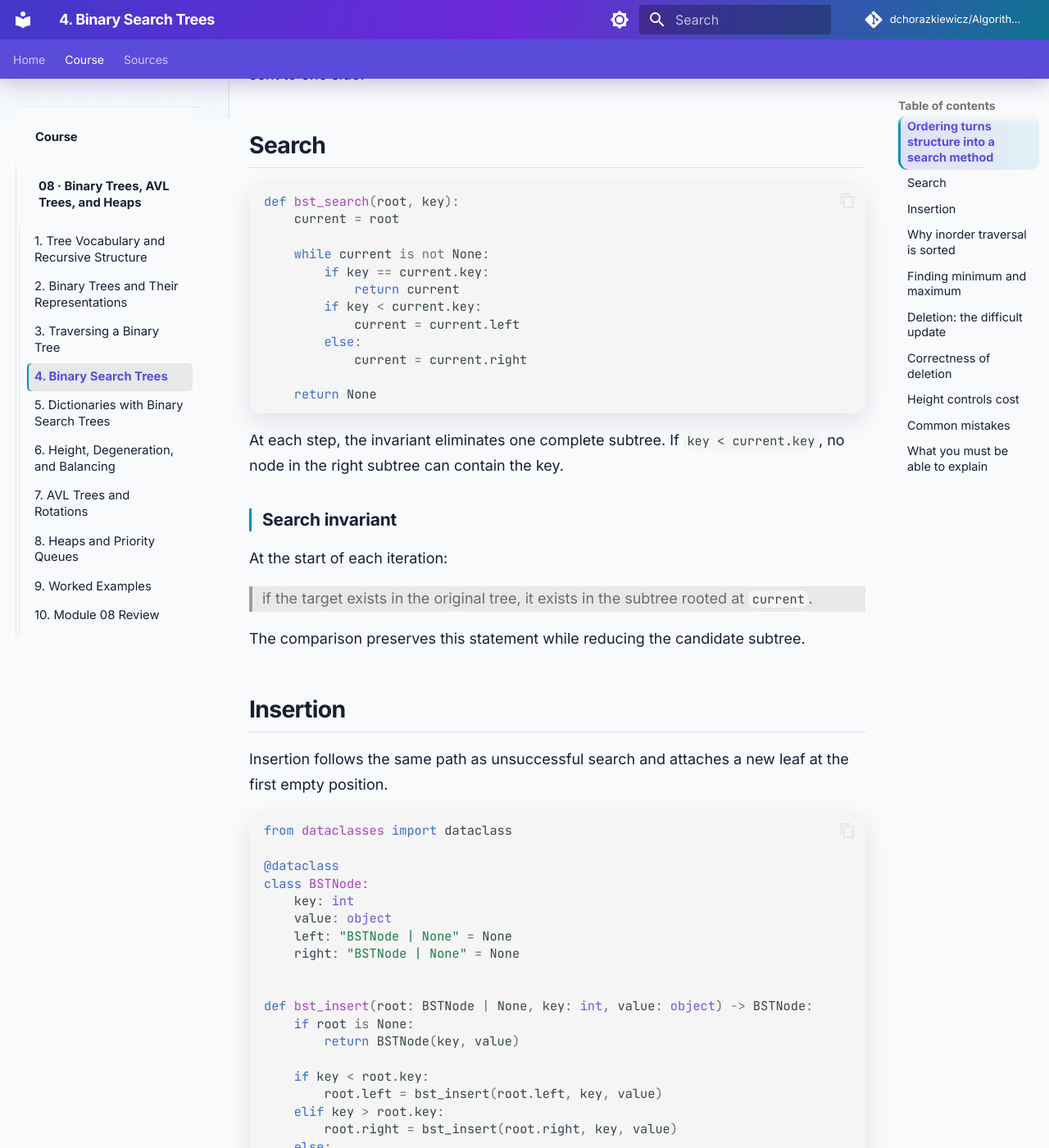
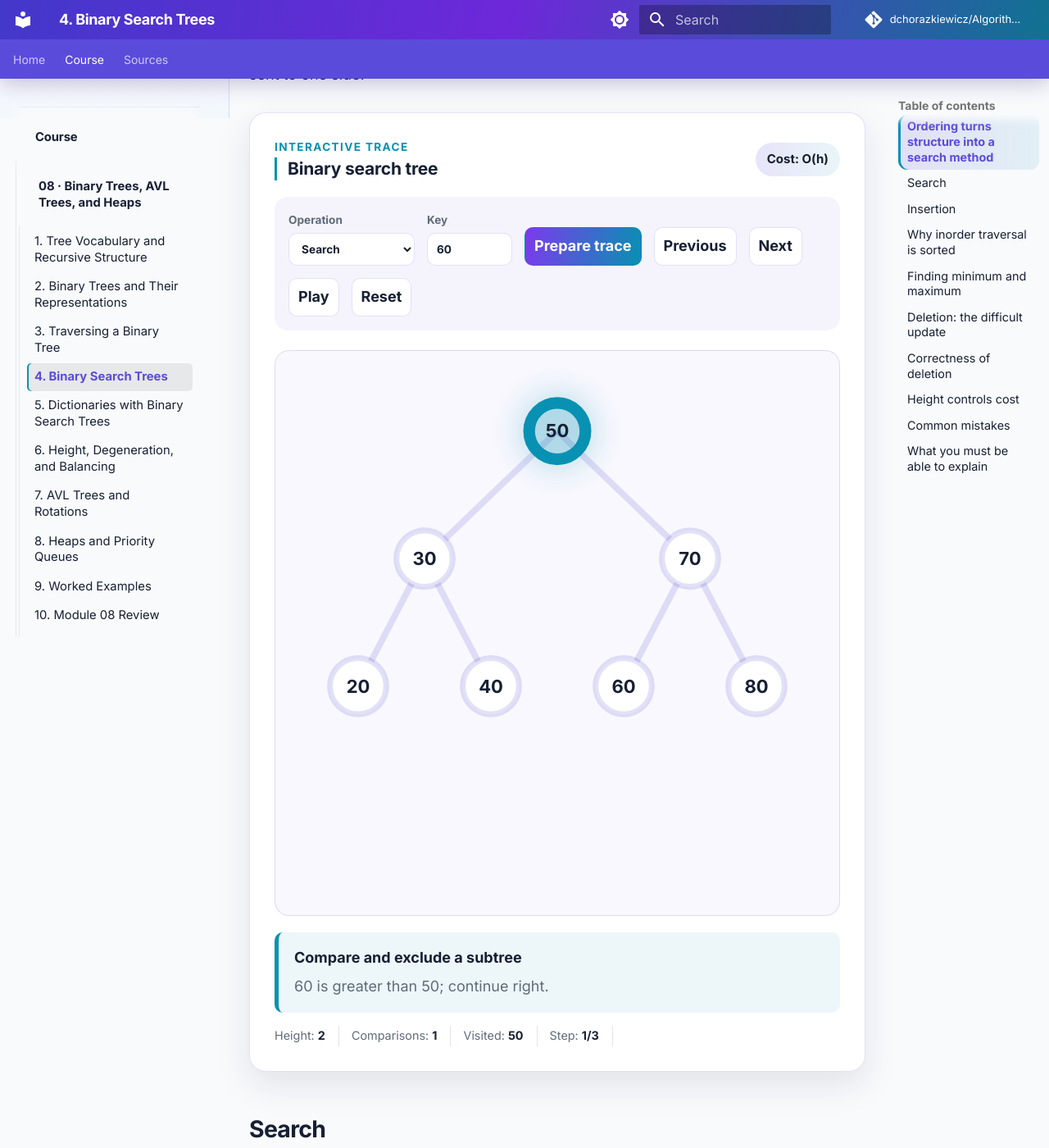
Before and after one commit to dchorazkiewicz/Algorithms_and_Complexity, an MkDocs documentation site: the page built from docs/course/08-binary-trees-avl-and-heaps/04-binary-search-trees.md, in a window 1280 px wide and 1400 px high, scrolled down 560 px. Shown: the whole window at 82% size. Built offline with MkDocs 1.6.1 and Material for MkDocs 9.7.7, drawn with Linux system fonts in a browser that asks for light colours; comment, search, counter and statistics services are not loaded.

Commit message:
Embed binary search tree visualisation

```diff
--- a/docs/course/08-binary-trees-avl-and-heaps/04-binary-search-trees.md
+++ b/docs/course/08-binary-trees-avl-and-heaps/04-binary-search-trees.md
@@ -1,4 +1,7 @@
 # Binary Search Trees
+
+<link rel="stylesheet" href="/Algorithms_and_Complexity/stylesheets/binary-search-tree-visualization.css">
+<script defer src="/Algorithms_and_Complexity/javascripts/binary-search-tree-visualization.js"></script>
 
 ## Ordering turns structure into a search method
 
@@ -10,6 +13,8 @@
 - every key in the right subtree is greater than `k`.
 
 This strict form assumes unique keys. If duplicates are allowed, the contract must specify whether equal keys are rejected, counted, stored in one node, or consistently sent to one side.
+
+<div data-bst-viz></div>
 
 ## Search
 
```
